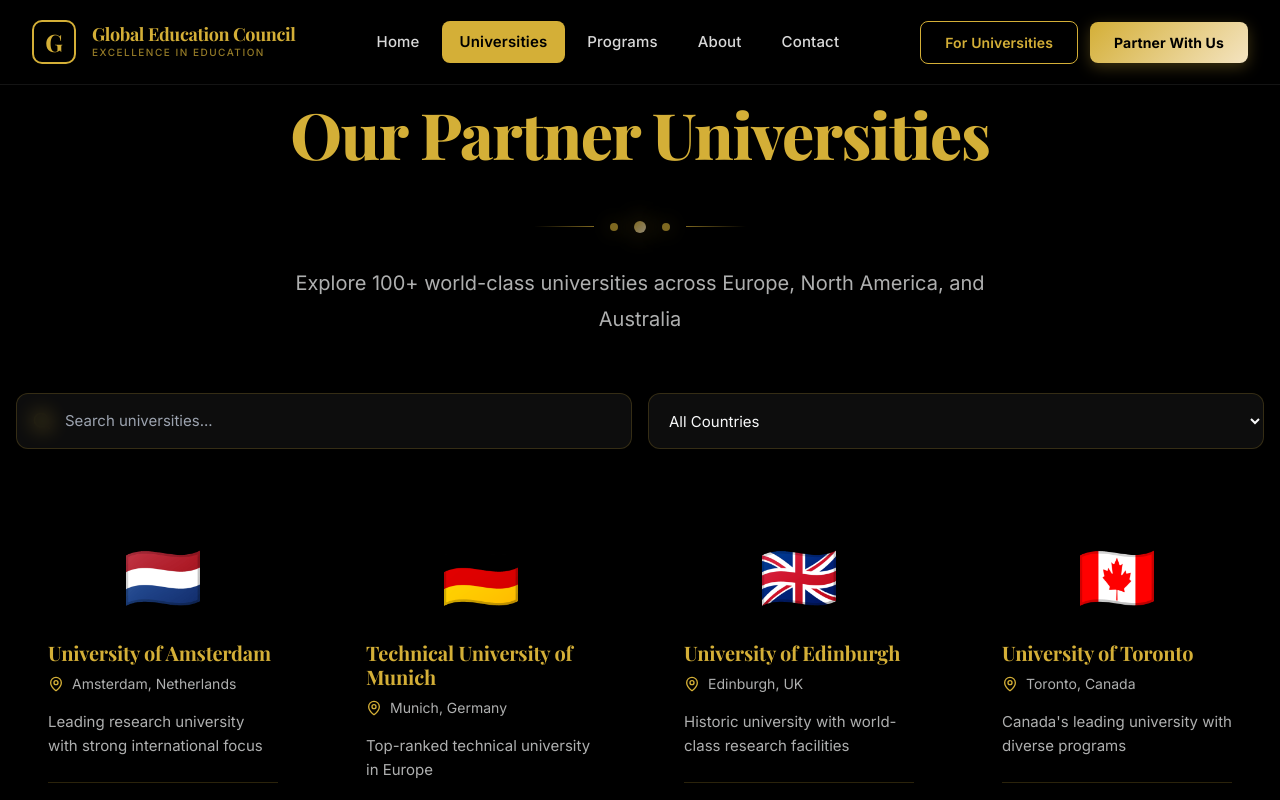
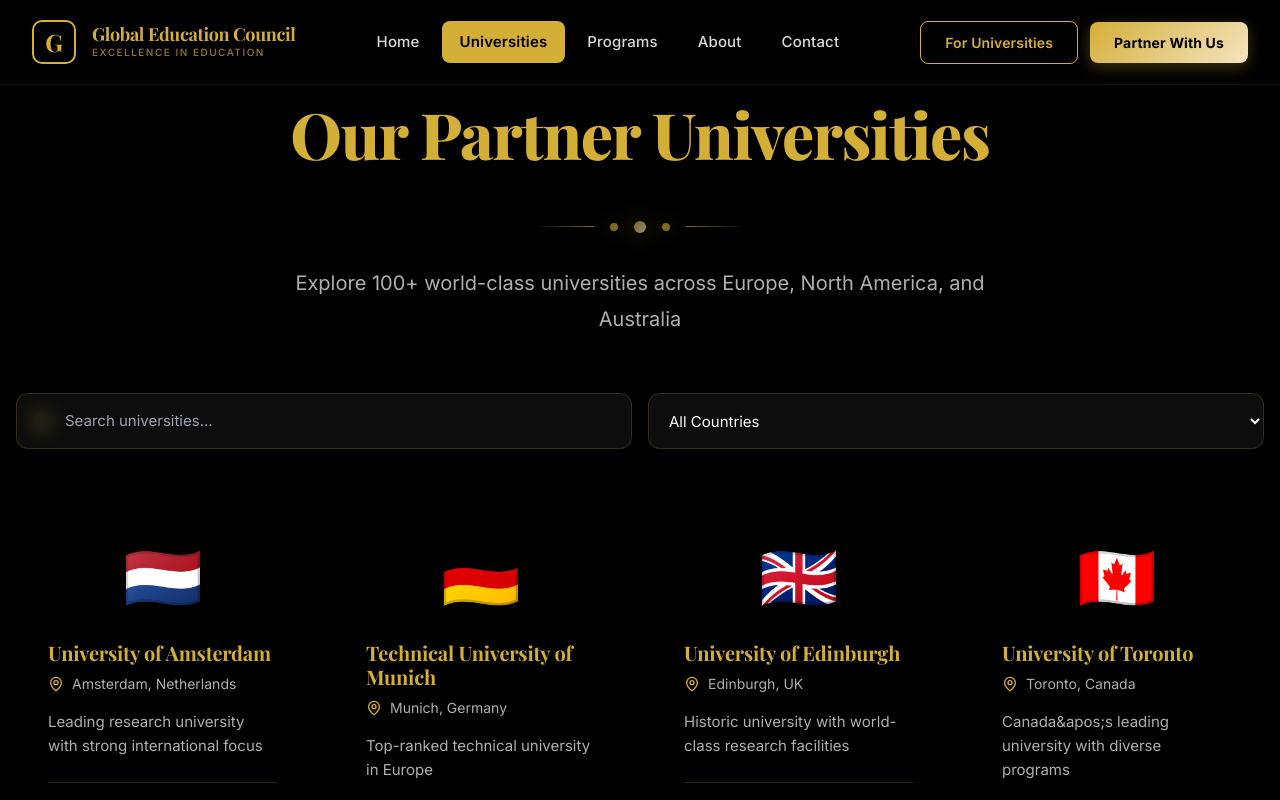
Before and after one commit to dilshadbvoc-ui/Gecouncil, a Next.js app: page /universities in a window 1280 px wide. Shown: the top 800 px of the page. Built offline with nearby package versions, Linux system fonts and the light colour scheme.

Commit message:
Fix ESLint errors: escape apostrophes in universities page

```diff
--- a/app/universities/page.tsx
+++ b/app/universities/page.tsx
@@ -47,7 +47,7 @@
       programs: 200,
       rating: 4.8,
       image: '🇨🇦',
-      description: 'Canada\'s leading university with diverse programs'
+      description: 'Canada&apos;s leading university with diverse programs'
     },
     {
       name: 'University of Melbourne',
@@ -279,7 +279,7 @@
               Iconic European Cities
             </h2>
             <p style={{ fontSize: '1.125rem', color: 'rgba(248, 249, 250, 0.7)', maxWidth: '700px', margin: '0 auto' }}>
-              Experience world-class education in Europe's most prestigious locations
+              Experience world-class education in Europe&apos;s most prestigious locations
             </p>
           </div>
           <EuropeanLandmarks />
```
